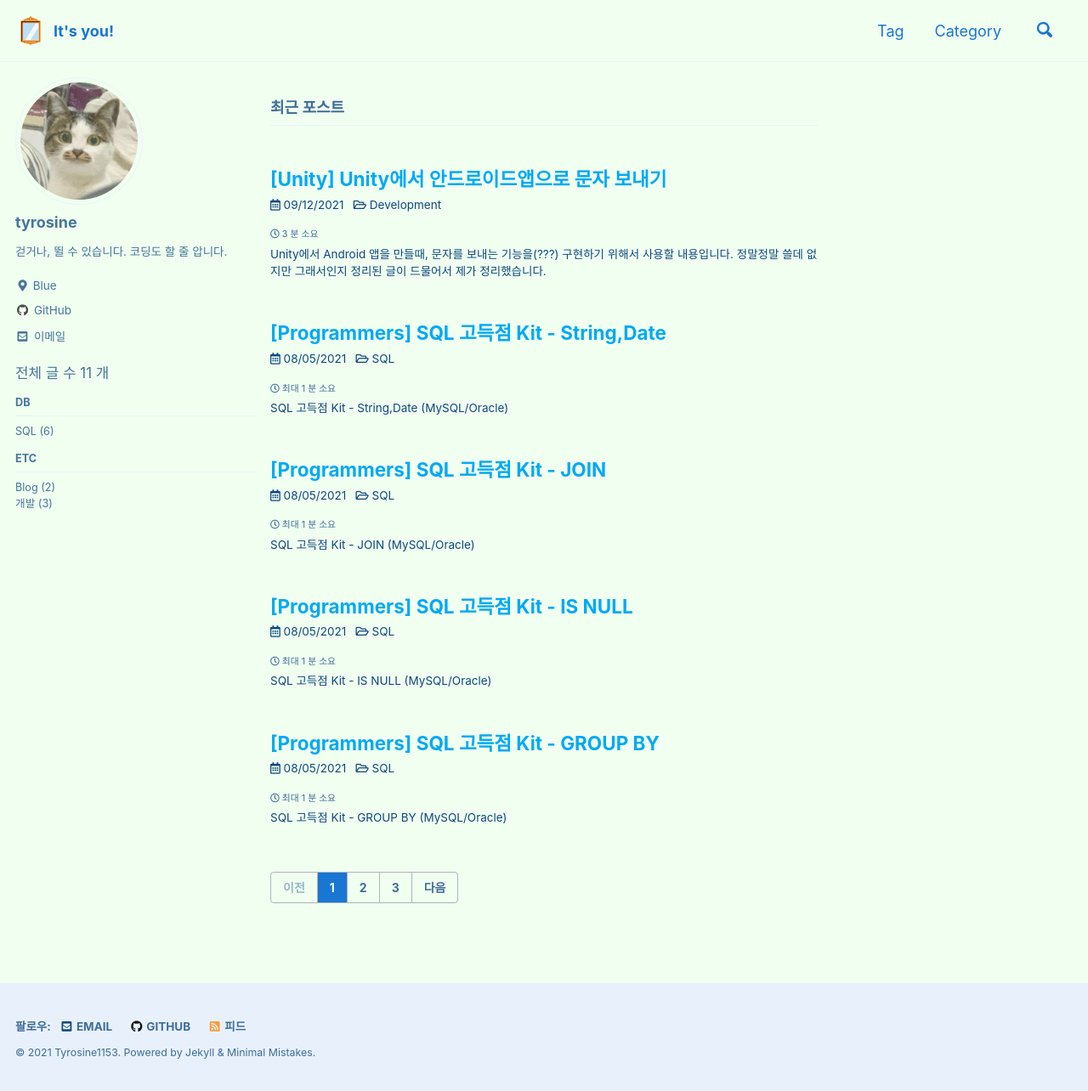
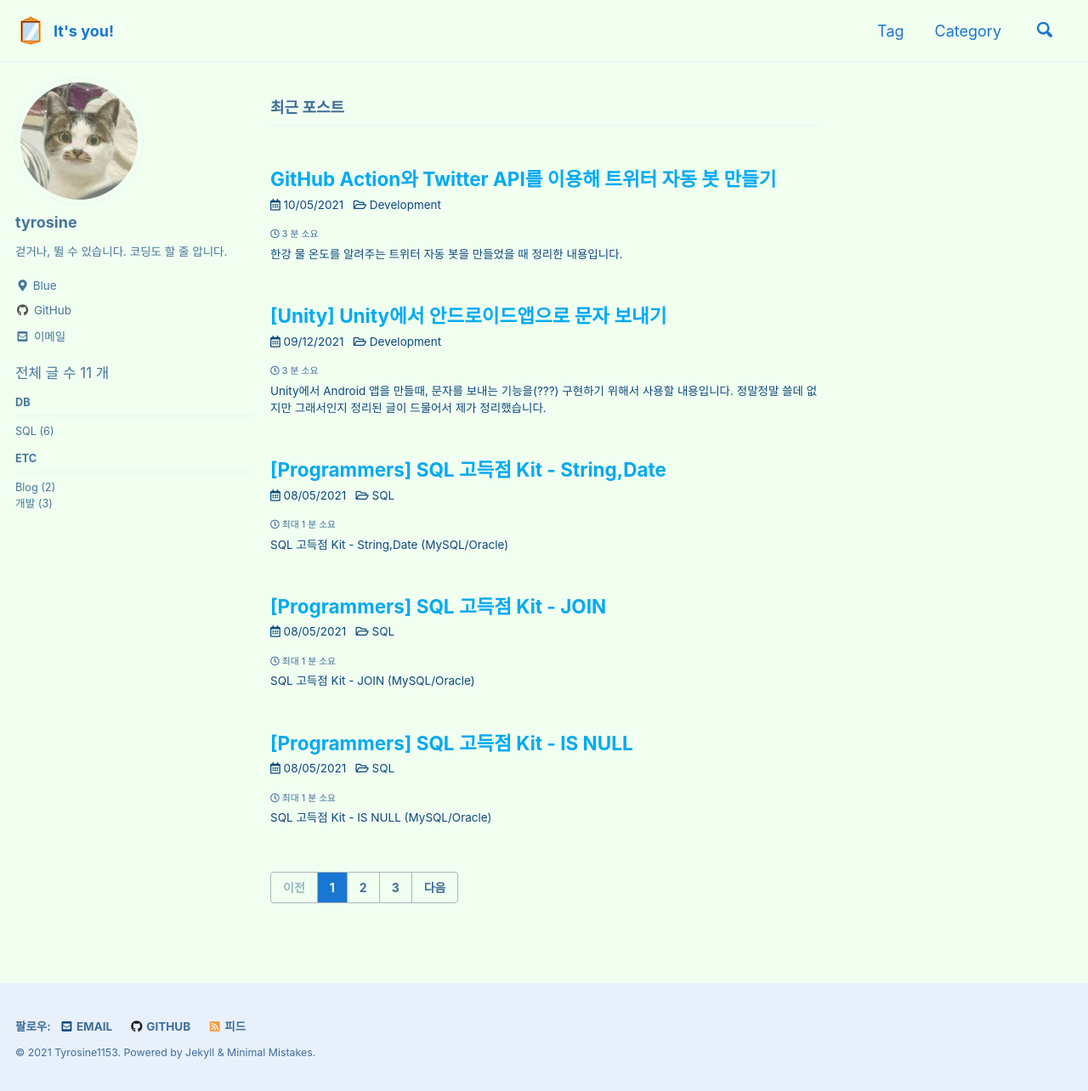
Before and after one commit to tyrosine1153/tyrosine1153.github.io, a Jekyll site: the page built from index.html, in a window 1280 px wide and 1284 px high. Shown: the whole window at 85% size. Built offline with Jekyll 4.4.1, drawn with Linux system fonts in a browser that asks for light colours; cached includes are drawn as plain includes; the list of posts is cut into pages by our own code; part of the change alters nothing that is shown.

Commit message:
Edit post - TwitterBot

```diff
--- a/_posts/2021-10-05-Twitter-Bot.md
+++ b/_posts/2021-10-05-Twitter-Bot.md
@@ -1,6 +1,6 @@
 ---
 title: "GitHub Action와 Twitter API를 이용해 트위터 자동 봇 만들기"
-excerpt: "한강 물 온도를 알려주는 트위터 자동 봇을 만들었던 내용을 정리했습니다."
+excerpt: "한강 물 온도를 알려주는 트위터 자동 봇을 만들었을 때 정리한 내용입니다."
 
 categories:
   - Development
@@ -10,8 +10,8 @@ tags:
 toc: true
 toc_sticky: true
 
-date: 2021-07-10
-last_modified_at: 2021-07-10
+date: 2021-10-05
+last_modified_at: 2021-10-05
 
 ---
 
```
